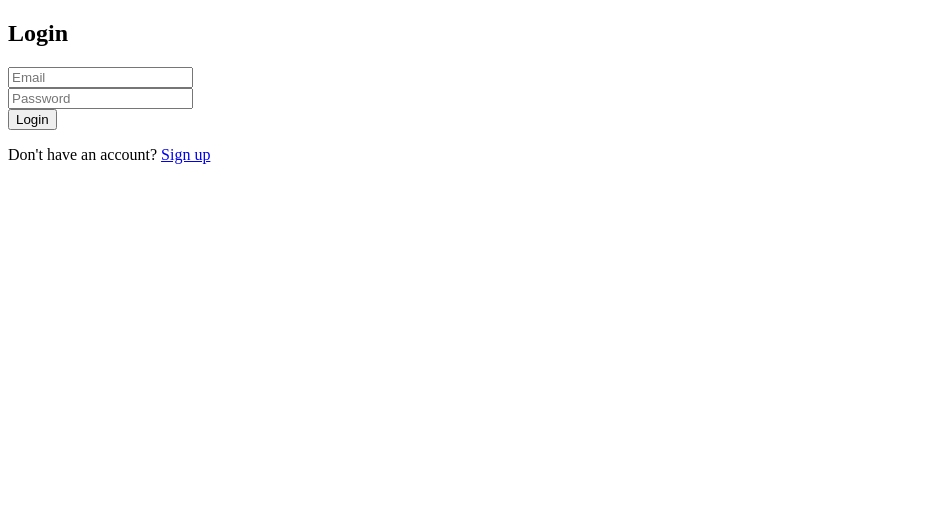
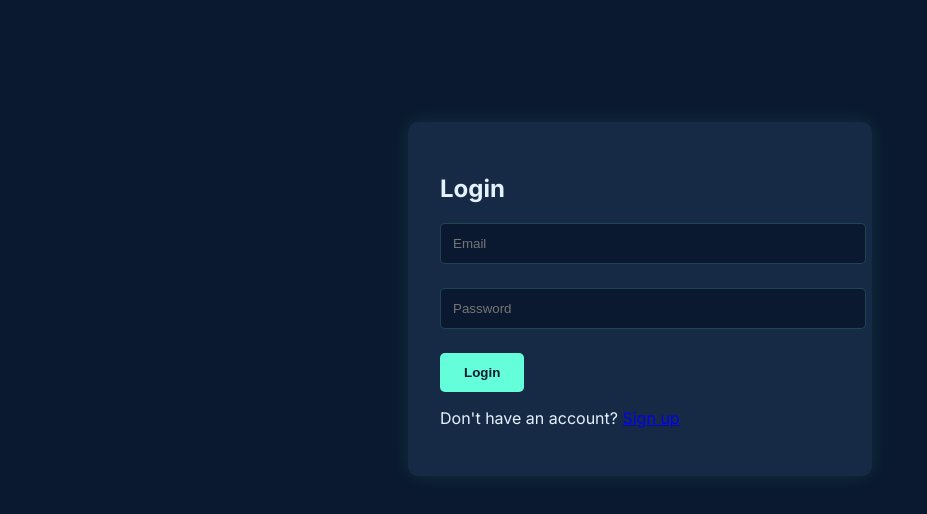
Before and after one commit to RandikaEdirisooriya/Task_Manager_fronend, an Angular app: page /login in a window 1280 px wide. Shown: the top 514 px of the page, without its empty margins (0-927 px from the left). Built offline with nearby package versions, Linux system fonts and the light colour scheme.

Commit message:
making login signup css

```diff
--- a/src/global_styles.css
+++ b/src/global_styles.css
@@ -0,0 +1,72 @@
+/* Modern Dark Theme with Neon Accents */
+:root {
+  --primary: #0a192f;
+  --secondary: #172a45;
+  --accent: #64ffda;
+  --text: #e6f1ff;
+  --error: #ff6b6b;
+}
+
+body {
+  margin: 0;
+  padding: 70px 0 0 0; /* Adjust based on your navbar height */
+  font-family: 'Inter', -apple-system, BlinkMacSystemFont, 'Segoe UI', Roboto, sans-serif;
+  background-color: var(--primary);
+  color: var(--text);
+}
+
+
+.container {
+  max-width: 1200px;
+  margin: 0 auto;
+  padding: 20px;
+}
+
+.form-container {
+  background-color: var(--secondary);
+  padding: 2rem;
+  border-radius: 10px;
+  box-shadow: 0 0 20px rgba(100, 255, 218, 0.1);
+  max-width: 400px;
+  margin: 2rem auto;
+}
+
+.form-group {
+  margin-bottom: 1.5rem;
+}
+
+.form-control {
+  width: 100%;
+  padding: 0.75rem;
+  border: 1px solid rgba(100, 255, 218, 0.2);
+  border-radius: 5px;
+  background-color: var(--primary);
+  color: var(--text);
+  transition: all 0.3s ease;
+}
+
+.form-control:focus {
+  outline: none;
+  border-color: var(--accent);
+  box-shadow: 0 0 0 2px rgba(100, 255, 218, 0.2);
+}
+
+.btn {
+  padding: 0.75rem 1.5rem;
+  border: none;
+  border-radius: 5px;
+  cursor: pointer;
+  font-weight: 600;
+  transition: all 0.3s ease;
+  margin-right: 0.5rem;
+}
+
+.btn-primary {
+  background-color: var(--accent);
+  color: var(--primary);
+}
+
+.btn-primary:hover {
+  background-color: #4cd6b9;
+  box-shadow: 0 0 15px rgba(100, 255, 218, 0.4);
+}
```
